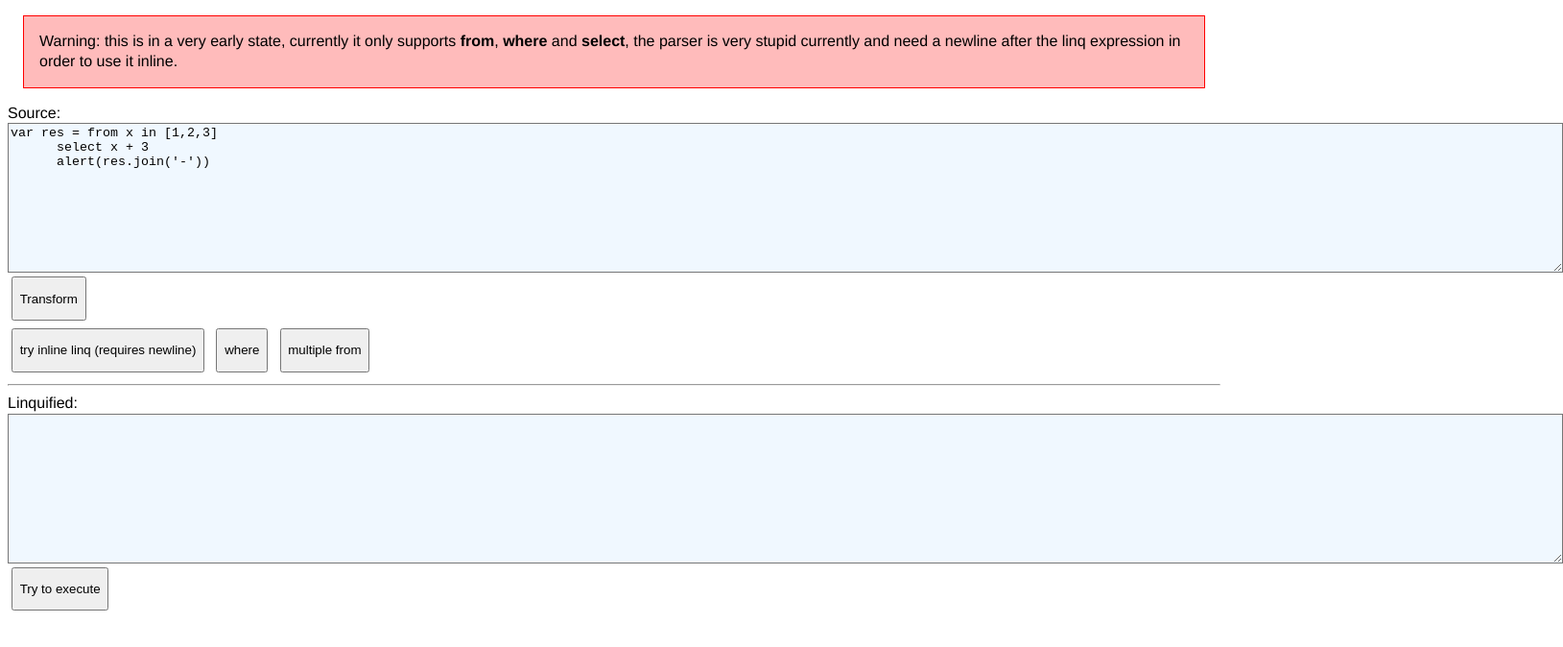
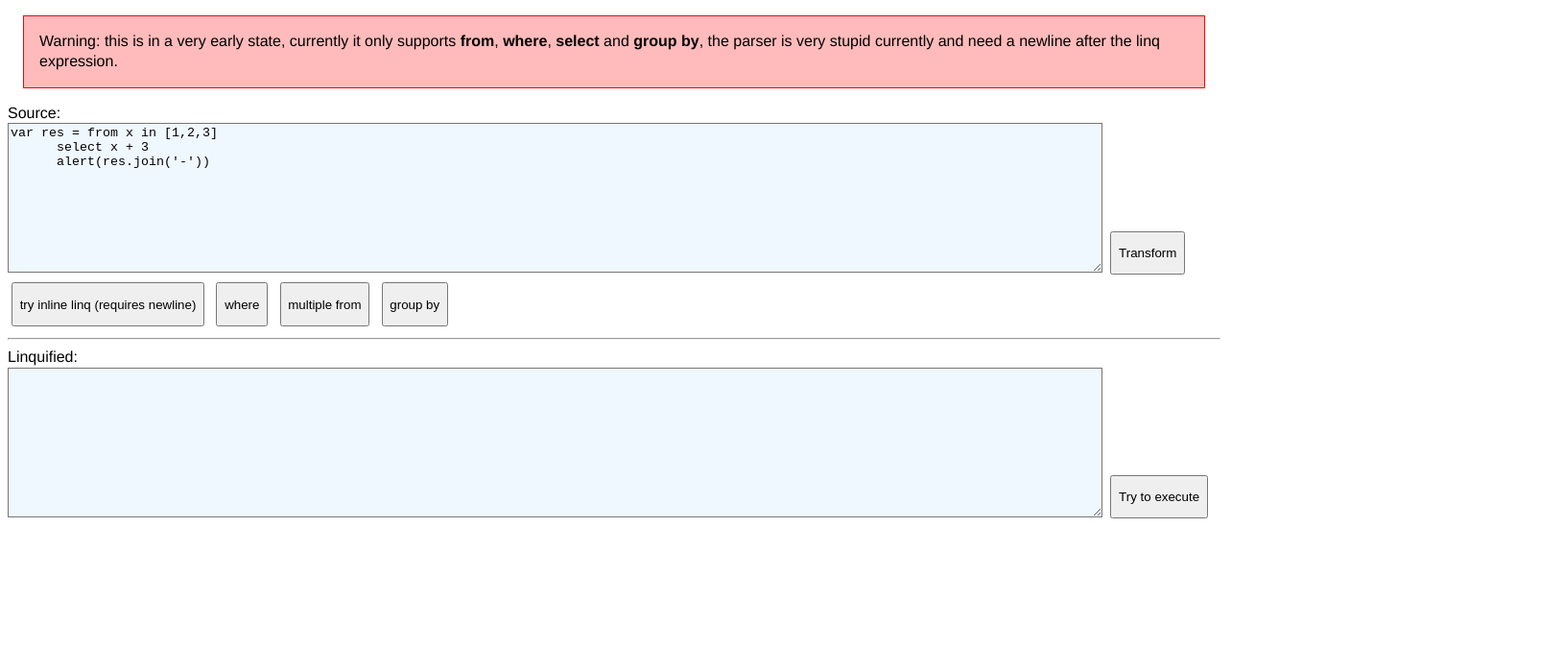
Before and after one commit to kentaromiura/LINQuify, a website: page index.html in a window 1280 px wide. Shown: the whole page at 96% size, 1629 px wide, since content can reach past the window. Drawn offline with Linux system fonts and the light colour scheme.

Commit message:
update index and readme

```diff
--- a/index.html
+++ b/index.html
@@ -1,5 +1,6 @@
 <html>
   <head>
+    <title>Linq parser tester</title>
     <style>
       body {
         font-family: Helvetica;
@@ -30,10 +31,11 @@
             destination = document.getElementById('destination'),
             execute = document.getElementById('execute'),
             inline = document.getElementById('inline')
+            groupBy = document.getElementById('groupby')
 
         button.onclick = function(){
           var sourceText = source.value;
-          var finder = /(from((.|\s)*)select(.*))\n/gm;
+          var finder = /(from\s+((\S|\s)*)(?:select|group)(.*))\n/gm;
 
           var output = sourceText;
           if(finder.test(sourceText)) output = sourceText.replace(finder, function(_, find){
@@ -57,15 +59,19 @@
         multipleFrom.onclick = function(){
           source.value = "alert((\n  from lower in 'xyz'.split('')\n  where lower !== 'x'\n  from upper in 'ABC'.split('')\n  from static in '123'.split('')\n  select JSON.stringify({ lower: lower, upper: upper, static: static })\n).join('\\n'))"
         }
+        groupby.onclick = function(){
+          source.value = "var res = from student in [\n            { name : 'A', lastName: 'A'},\n            { name : 'B', lastName: 'A'},\n            { name : 'A', lastName: 'C'},\n            { name : 'A', lastName: 'D'}\n          ]\ngroup student by student.lastName\nalert(JSON.stringify(res, null, 2))";
+
+        }
       }
     </script>
   </head>
   <body>
     <section id="warning">
-    Warning: this is in a very early state, currently it only supports <b>from</b>, <b>where</b> and <b>select</b>, the parser is very stupid currently and need a newline after the linq expression in order to use it inline.
+    Warning: this is in a very early state, currently it only supports <b>from</b>, <b>where</b>, <b>select</b> and <b>group by</b>, the parser is very stupid currently and need a newline after the linq expression.
     </section>
     Source:<br />
-    <textarea id=source rows="10" cols="200">var res = from x in [1,2,3]
+    <textarea id=source rows="10" cols="140">var res = from x in [1,2,3]
       select x + 3
       alert(res.join('-'))
     </textarea>
@@ -73,9 +79,10 @@
     <button id=inline>try inline linq (requires newline)</button>
     <button id=where>where</button>
     <button id=multipleFrom>multiple from</button>
+    <button id=groupby>group by</button>
     <hr />
     Linquified:<br />
-    <textarea id=destination rows="10" cols="200"></textarea>
+    <textarea id=destination rows="10" cols="140"></textarea>
     <button id=execute>Try to execute</button>
   </body>
 </html>
```
Also changed, not shown: README.md.
